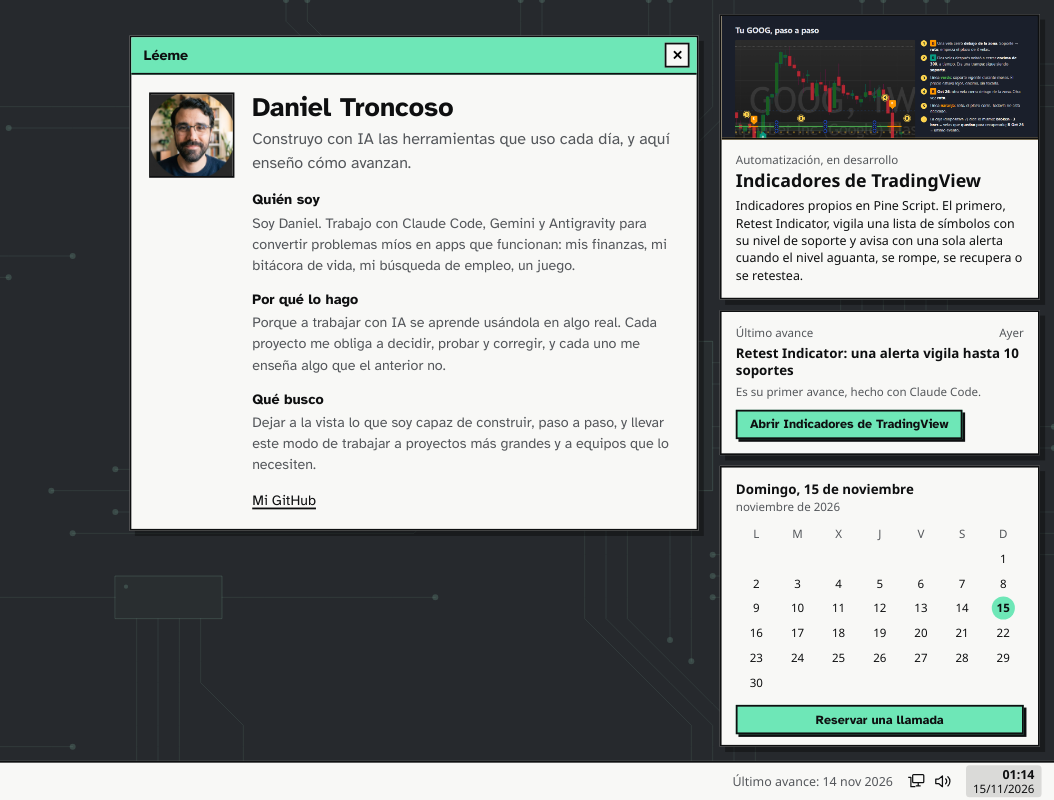
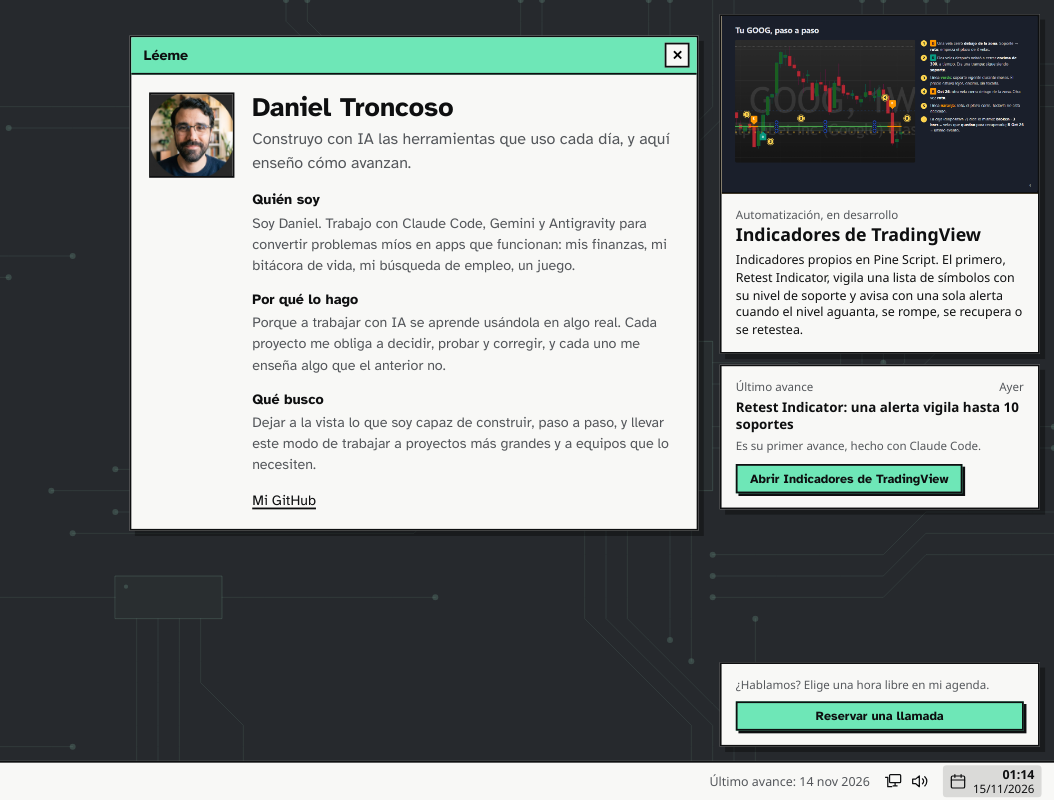
Before and after one commit to dantroncosowork/Portafolio, a plain HTML site: page index.html in a window 1280 px wide. Both pictures are taken after a click on the button "Centro de avisos: reservar una llamada". Shown: the full height of the page, 226-1280 px from the left. Drawn offline with Linux system fonts and the light colour scheme.

Commit message:
Daniel OS: el centro sin el mes; abajo, reservar una llamada, y la hora lo avisa
El calendario del mes no cabía en pantallas bajas. Fuera: el centro vuelve a enseñar el proyecto y el último avance, y abajo sólo «¿Hablamos?» con el botón «Reservar una llamada». En la barra, junto a la hora, un calendario con un punto de aviso que late tres veces y se apaga al abrir el centro. Sin agenda en el perfil, ni tarjeta ni aviso. Fuera también la clase .baja, que sólo servía para plegar el mes.

Co-Authored-By: Claude Opus 5.5 <noreply@anthropic.com>

```diff
--- a/index.html
+++ b/index.html
@@ -84,14 +84,22 @@
   .tareas .hora { height: 36px; padding: 0 8px; font: inherit; color: var(--negro); background: none; border: 0; border-radius: 4px; cursor: pointer; }
   .tareas .hora:hover { background: rgba(0, 0, 0, 0.07); }
   .tareas .hora[aria-expanded="true"] { background: rgba(0, 0, 0, 0.12); }
+  /* La hora insinúa que ahí hay algo: con agenda, un calendario con su punto de aviso, como los de Windows.
+     El punto se apaga en cuanto se abre el centro. */
+  .tareas .hora { display: flex; align-items: center; gap: 8px; }
+  .tareas .hora .cita { position: relative; display: none; }
+  .tareas .hora.con-cita .cita { display: block; }
+  .tareas .hora .cita svg { display: block; }
+  .tareas .hora .cita::after { content: ''; position: absolute; top: -4px; right: -5px; width: 10px; height: 10px; border-radius: 50%; background: var(--activa); border: 2px solid var(--negro); }
+  .tareas .hora.visto .cita::after { display: none; }
 
   /* El centro de avisos, a la derecha como en Windows. Al pasar por un icono asoma con un vistazo
-     del proyecto y se va solo; con un clic en la hora se queda puesto. Abajo, el calendario del mes.
+     del proyecto y se va solo; con un clic en la hora se queda puesto. Abajo, reservar una llamada.
      Va en la letra del sistema, como la barra. Su aspecto sale de las variables --panel-*. */
   .centro { position: fixed; z-index: 9998; top: 16px; right: 16px; bottom: 60px; width: 360px; display: flex; flex-direction: column; justify-content: space-between; gap: 12px; pointer-events: none; opacity: 0; visibility: hidden; transform: translateX(calc(100% + 24px)); transition: transform 280ms cubic-bezier(0.16, 1, 0.3, 1), opacity 180ms ease-out, visibility 0s 280ms; font: 400 14px/1.4 'Segoe UI', system-ui, -apple-system, sans-serif; color: var(--panel-tinta); }
   .centro.abierto { opacity: 1; visibility: visible; transform: none; transition-delay: 0s; }
   .centro.fijo { pointer-events: auto; }
-  /* Lo que cede cuando falta alto es la lámina: el texto y el calendario se leen siempre enteros. */
+  /* Lo que cede cuando falta alto es la lámina: el texto y lo de abajo se leen siempre enteros. */
   .centro .pila { display: flex; flex-direction: column; gap: 12px; min-height: 0; }
   .centro .pila .tarjeta:first-child { display: flex; flex-direction: column; flex-shrink: 1; min-height: 0; }
   .centro .tarjeta { flex-shrink: 0; overflow: hidden; background: var(--panel); border: var(--panel-borde); border-radius: var(--panel-radio); box-shadow: var(--panel-sombra); -webkit-backdrop-filter: var(--panel-niebla); backdrop-filter: var(--panel-niebla); }
@@ -110,20 +118,10 @@
   .centro .nota { color: var(--panel-gris); font-size: 13px; }
   .centro .abrir { display: none; margin-top: 12px; }
   .centro.fijo .abrir { display: inline-block; }
-  .centro .calendario { padding: 14px 16px 12px; }
-  .centro .dia { font-size: 15px; font-weight: 600; }
-  .centro .mes { color: var(--panel-gris); font-size: 13px; margin-bottom: 8px; }
-  .centro .dias { display: grid; grid-template-columns: repeat(7, 1fr); justify-items: center; row-gap: 2px; font-size: 13px; }
-  .centro .dias span { width: 26px; height: 26px; display: grid; place-items: center; border-radius: 50%; }
-  .centro .dias .letra { color: var(--panel-gris); }
-  .centro .dias .hoy { background: var(--activa); color: var(--negro); font-weight: 700; }
-  /* En una pantalla baja cede la imagen, no el calendario: es donde se reserva. Y si ni así cabe todo,
-     el centro puesto se recorre con la rueda, como en el móvil. */
-  .baja .centro .lamina { display: none; }
-  .baja .centro { overflow-y: auto; justify-content: flex-start; }
-  .baja .centro .pila, .baja .centro .pila .tarjeta:first-child { flex-shrink: 0; }
-  /* Reservar una llamada: sólo si el perfil tiene su agenda de Google. No se pliega con el mes: es lo que sirve. */
-  .centro .reservar { display: block; width: 100%; margin-top: 12px; text-align: center; }
+  /* Abajo, «Reservar una llamada»: sólo si el perfil tiene su agenda de Google. */
+  .centro .llamada { padding: 14px 16px 16px; }
+  .centro .llamada[hidden] { display: none; }
+  .centro .reservar { display: block; width: 100%; margin-top: 10px; text-align: center; }
   .reservas iframe { display: block; width: 100%; height: clamp(320px, calc(var(--alto, 100vh) - 240px), 640px); border: 0; background: #fff; }
   .reservas .pie { margin: 10px 0 0; color: var(--gris); font-size: 14px; }
 
@@ -232,6 +230,8 @@
   @media (prefers-reduced-motion: no-preference) {
     .ventana.nueva { animation: abrir 140ms ease-out; }
     @keyframes abrir { from { transform: scale(0.96); opacity: 0; } }
+    .tareas .hora.con-cita:not(.visto) .cita::after { animation: latido 1.4s ease-in-out 1s 3; }
+    @keyframes latido { 50% { transform: scale(1.4); } }
   }
   @media (prefers-reduced-motion: reduce) {
     .icono .esquinas, .centro { transition: none; }
@@ -252,10 +252,10 @@
       <svg width="20" height="18" viewBox="0 0 20 18" fill="none" stroke="currentColor" stroke-width="1.4" stroke-linejoin="round"><rect x="6" y="1.5" width="12.5" height="9" rx="1"/><path d="M12.25 10.5v3.5M9.5 14h5.5M1 4.5h3V15h5"/></svg>
       <svg width="20" height="18" viewBox="0 0 20 18" fill="none" stroke="currentColor" stroke-width="1.4" stroke-linejoin="round" stroke-linecap="round"><path d="M2 6.5h3.2L9.5 3v12L5.2 11.5H2z"/><path d="M13 6.2a3.6 3.6 0 0 1 0 5.6M15.6 3.8a7 7 0 0 1 0 10.4"/></svg>
     </span>
-    <button class="hora" id="hora" type="button" aria-expanded="false" aria-controls="centro" aria-label="Centro de avisos y calendario"><time id="reloj"></time></button></div>
+    <button class="hora" id="hora" type="button" aria-expanded="false" aria-controls="centro" aria-label="Centro de avisos"><span class="cita" aria-hidden="true"><svg width="18" height="18" viewBox="0 0 18 18" fill="none" stroke="currentColor" stroke-width="1.4" stroke-linejoin="round" stroke-linecap="round"><rect x="1.5" y="3" width="15" height="13.5" rx="1.5"/><path d="M1.5 7.5h15M5.5 1.5v3M12.5 1.5v3"/></svg></span><time id="reloj"></time></button></div>
 </footer>
 <div class="menu" id="menu" role="dialog" aria-label="Inicio" hidden></div>
-<aside class="centro" id="centro" aria-label="Centro de avisos" inert><div class="pila" id="pila"></div><div class="tarjeta calendario" id="calendario"></div></aside>
+<aside class="centro" id="centro" aria-label="Centro de avisos" inert><div class="pila" id="pila"></div><div class="tarjeta llamada" id="llamada" hidden></div></aside>
 <noscript><p>Este portafolio abre cada proyecto en su ventana, y para eso necesita JavaScript. Todo lo que enseña está también en <a href="proyectos.json">proyectos.json</a> y <a href="logros.json">logros.json</a>.</p></noscript>
 
 <script>
@@ -269,7 +269,6 @@ var pantalla = (function () {
     yo.ancho = innerWidth / yo.z; yo.alto = innerHeight / yo.z;
     var raiz = document.documentElement;
     raiz.style.setProperty('--z', yo.z); raiz.style.setProperty('--ancho', yo.ancho + 'px'); raiz.style.setProperty('--alto', yo.alto + 'px');
-    raiz.classList.toggle('baja', yo.alto < 760); // sin alto para el mes entero, el calendario se pliega a la fecha
   }
   addEventListener('resize', medir); // el primero en enterarse: los demás ya leen la escala nueva
   medir();
@@ -423,7 +422,7 @@ var pantalla = (function () {
   var TIPO = { app: 'App', juego: 'Juego', automatizacion: 'Automatización', flujo: 'Flujo de trabajo' };
   var DIPLOMA = '<svg width="44" height="40" viewBox="0 0 44 40"><rect class="papel" x="3" y="5" width="32" height="24" rx="1.5"/><path class="linea" d="M8 12h22M8 17h15M8 22h10" stroke-width="2.4" stroke-linecap="round"/>' +
     '<path class="medalla" d="M28 28l-3 10 6-3.2 6 3.2-3-10z" stroke-width="2"/><circle class="medalla" cx="31" cy="25" r="8" stroke-width="2"/><path class="visto" d="M27.4 25.2l2.6 2.6 4.6-5" stroke-width="2.4" stroke-linecap="round" stroke-linejoin="round" fill="none"/></svg>';
-  var fijo = false, adios = null, diaPintado = '';
+  var fijo = false, adios = null;
   var capa = 10, abiertas = {}, verTodos = {};
   var d = { perfil: {}, certificaciones: [], proyectos: [], logros: [] };
 
@@ -522,17 +521,17 @@ var pantalla = (function () {
     centro.classList.toggle('fijo', si); centro.classList.toggle('abierto', si);
     centro.inert = !si;
     hora.setAttribute('aria-expanded', String(si));
+    if (si) hora.classList.add('visto'); // ya lo ha visto: el punto de aviso se apaga
   }
-  // El mes en curso, con la semana empezando en lunes y el día de hoy marcado.
-  function pintarCalendario(a) {
-    var hueco = (new Date(a.getFullYear(), a.getMonth(), 1).getDay() + 6) % 7, total = new Date(a.getFullYear(), a.getMonth() + 1, 0).getDate();
-    var dia = a.toLocaleDateString('es-ES', { weekday: 'long', day: 'numeric', month: 'long' }), celdas = '';
-    'LMXJVSD'.split('').forEach(function (c) { celdas += '<span class="letra" aria-hidden="true">' + c + '</span>'; });
-    for (var i = 0; i < hueco; i++) celdas += '<span></span>';
-    for (var n = 1; n <= total; n++) celdas += '<span' + (n === a.getDate() ? ' class="hoy" aria-current="date"' : '') + '>' + n + '</span>';
-    document.getElementById('calendario').innerHTML = '<p class="dia">' + dia.charAt(0).toUpperCase() + dia.slice(1) + '</p>' +
-      '<p class="mes">' + a.toLocaleDateString('es-ES', { month: 'long', year: 'numeric' }) + '</p><div class="dias">' + celdas + '</div>' +
-      (agenda() ? '<button class="boton principal reservar" type="button" data-abrir="reservar">Reservar una llamada</button>' : '');
+  // Abajo del centro, «Reservar una llamada»; y en la hora, el aviso de que está ahí. Sin agenda, nada.
+  function pintarLlamada() {
+    var t = document.getElementById('llamada'), si = !!agenda();
+    t.hidden = !si;
+    t.innerHTML = si ? '<p class="nota">¿Hablamos? Elige una hora libre en mi agenda.</p>' +
+      '<button class="boton principal reservar" type="button" data-abrir="reservar">Reservar una llamada</button>' : '';
+    hora.classList.toggle('con-cita', si);
+    hora.setAttribute('aria-label', si ? 'Centro de avisos: reservar una llamada' : 'Centro de avisos');
+    hora.title = si ? 'Reservar una llamada' : '';
   }
   // La agenda de citas de Google Calendar del perfil («reservas»), lista para ir dentro de una ventana.
   // Sólo https; a una de calendar.google.com le añade gv=true, que es lo que Google pide para incrustarla.
@@ -661,7 +660,6 @@ var pantalla = (function () {
     var a = new Date(), r = document.getElementById('reloj');
     r.dateTime = a.toISOString();
     r.innerHTML = '<b>' + a.toLocaleTimeString('es-ES', { hour: '2-digit', minute: '2-digit' }) + '</b>' + a.toLocaleDateString('es-ES');
-    if (a.toDateString() !== diaPintado) { diaPintado = a.toDateString(); pintarCalendario(a); } // el calendario sólo cambia al cambiar de día
   }
   reloj(); setInterval(reloj, 15000);
 
@@ -764,7 +762,7 @@ var pantalla = (function () {
     d.proyectos = r[0].proyectos || [];
     d.logros = (r[1] || []).slice().sort(function (a, b) { return a.fecha < b.fecha ? 1 : a.fecha > b.fecha ? -1 : 0; });
     pintarEscritorio();
-    pintarCalendario(new Date()); // ya con el perfil: si tiene agenda, sale su botón
+    pintarLlamada(); // ya con el perfil: si tiene agenda, sale su botón
     // Con un enlace a un proyecto (o a la agenda) se abre ése. Si no, la página de entrada es el Léeme, sola
     // y centrada; en el móvil ocupa la pantalla, y al cerrarla quedan los iconos.
     var m = /^#\/(.+)$/.exec(location.hash), pedido = m && decodeURIComponent(m[1]);
```
